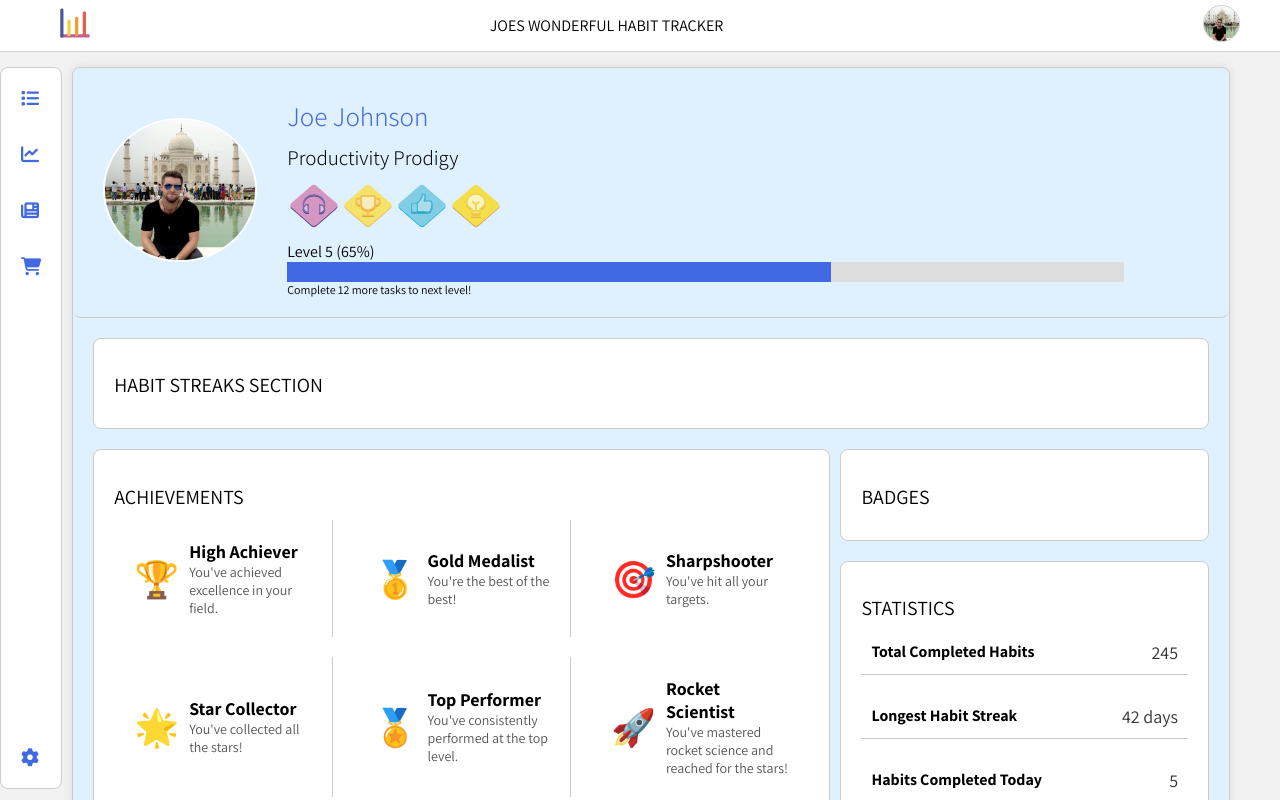
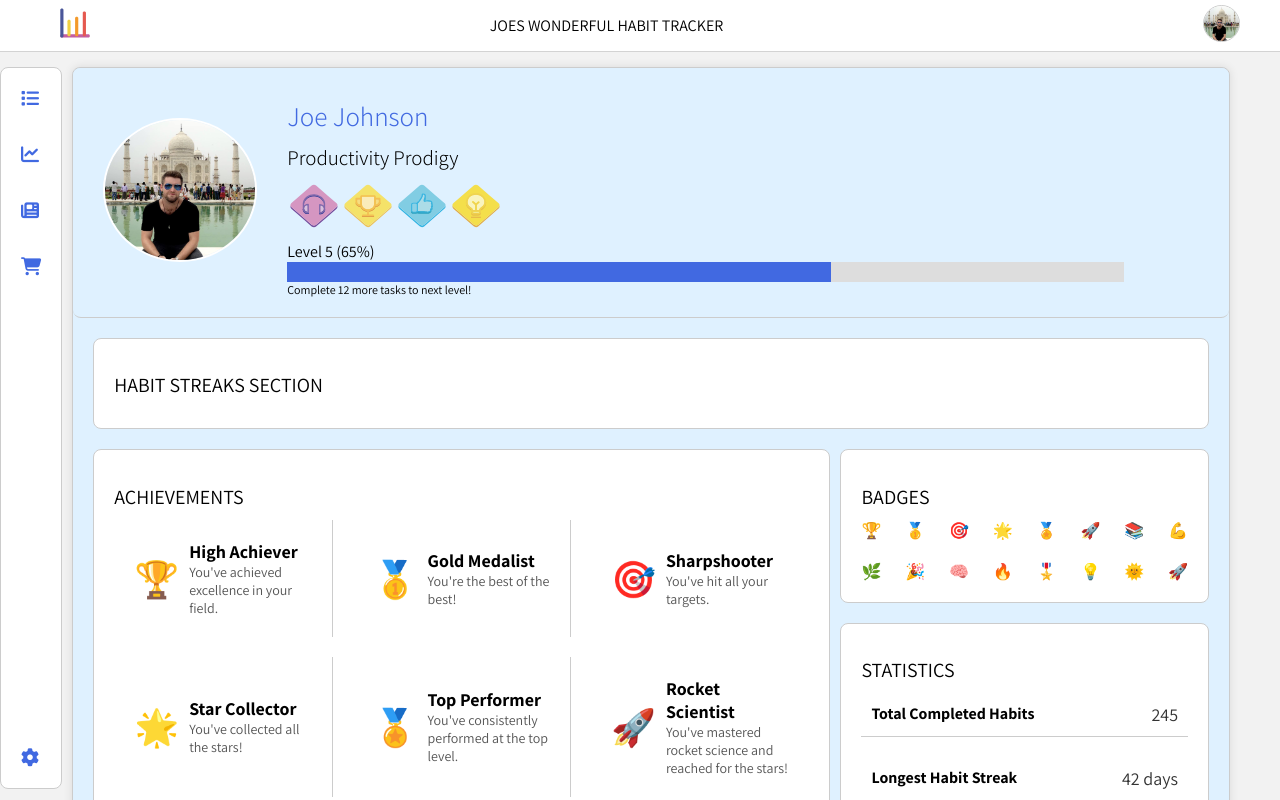
Before and after one commit to joseph-johnson27001/habits_tracker, a Vue app: page /#/profile in a window 1280 px wide. Shown: the top 800 px of the page. Built offline with nearby package versions, Linux system fonts and the light colour scheme.

Commit message:
Badges section

```diff
--- a/src/components/ProfilePage/BadgesSection.vue
+++ b/src/components/ProfilePage/BadgesSection.vue
@@ -1,16 +1,111 @@
 <template>
   <div class="badges-section">
     <h1>BADGES</h1>
+    <div class="badge-list">
+      <div class="badge-item" v-for="(badge, index) in badges" :key="index">
+        <span class="badge-icon">{{ badge.icon }}</span>
+      </div>
+    </div>
   </div>
 </template>
 
 <script>
 export default {
   name: "BadgesSection",
-  // Add your component logic here
+  data() {
+    return {
+      badges: [
+        {
+          name: "Badge 1",
+          icon: "🏆",
+        },
+        {
+          name: "Badge 2",
+          icon: "🥇",
+        },
+        {
+          name: "Badge 3",
+          icon: "🎯",
+        },
+        {
+          name: "Badge 4",
+          icon: "🌟",
+        },
+        {
+          name: "Badge 5",
+          icon: "🏅",
+        },
+        {
+          name: "Badge 6",
+          icon: "🚀",
+        },
+        {
+          name: "Badge 7",
+          icon: "📚",
+        },
+        {
+          name: "Badge 8",
+          icon: "💪",
+        },
+        {
+          name: "Badge 9",
+          icon: "🌿",
+        },
+        {
+          name: "Badge 10",
+          icon: "🎉",
+        },
+        {
+          name: "Badge 11",
+          icon: "🧠",
+        },
+        {
+          name: "Badge 12",
+          icon: "🔥",
+        },
+        {
+          name: "Badge 13",
+          icon: "🎖️",
+        },
+        {
+          name: "Badge 14",
+          icon: "💡",
+        },
+        {
+          name: "Badge 15",
+          icon: "🌞",
+        },
+        {
+          name: "Badge 16",
+          icon: "🚀",
+        },
+      ],
+    };
+  },
 };
 </script>
 
 <style scoped>
-/* Add component-specific styles here */
+.badge-list {
+  display: flex;
+  flex-wrap: wrap;
+  justify-content: space-between;
+  gap: 20px;
+}
+
+.badge-item {
+  text-align: center;
+  cursor: pointer;
+  transition: transform 0.2s;
+}
+
+.badge-item:hover {
+  transform: scale(1.1);
+}
+
+.badge-icon {
+  width: 80px;
+  height: 80px;
+  /* Add styling for badge icons here */
+}
 </style>
--- a/src/components/ProfilePage/StatisticsSection.vue
+++ b/src/components/ProfilePage/StatisticsSection.vue
@@ -51,9 +51,13 @@ export default {
   margin-bottom: 20px;
   padding: 10px;
   display: flex;
-  justify-content: space-between; /* Align values to both ends */
+  justify-content: space-between;
   border-bottom: 1px solid #ccc;
   background-color: white;
+}
+
+.stat-item:hover {
+  background-color: #f2f2f2;
 }
 
 .stat-label {
```
